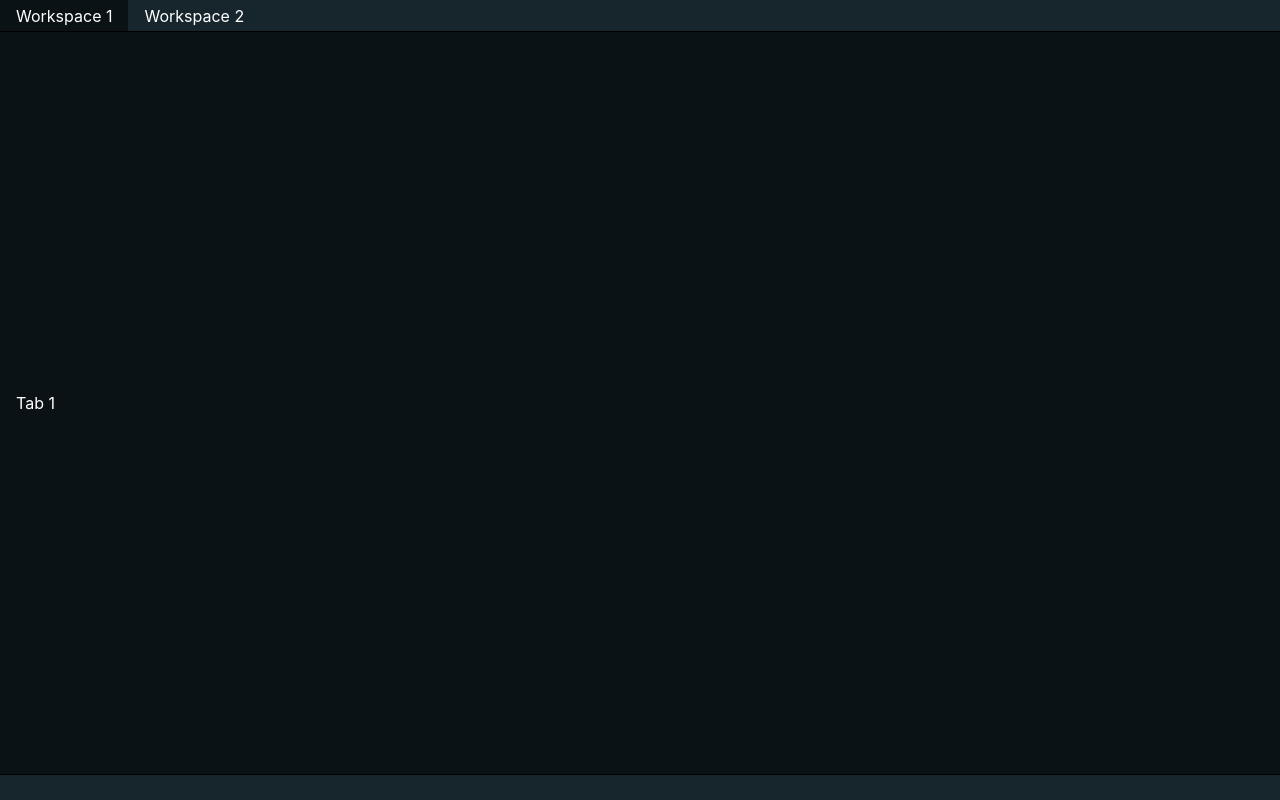
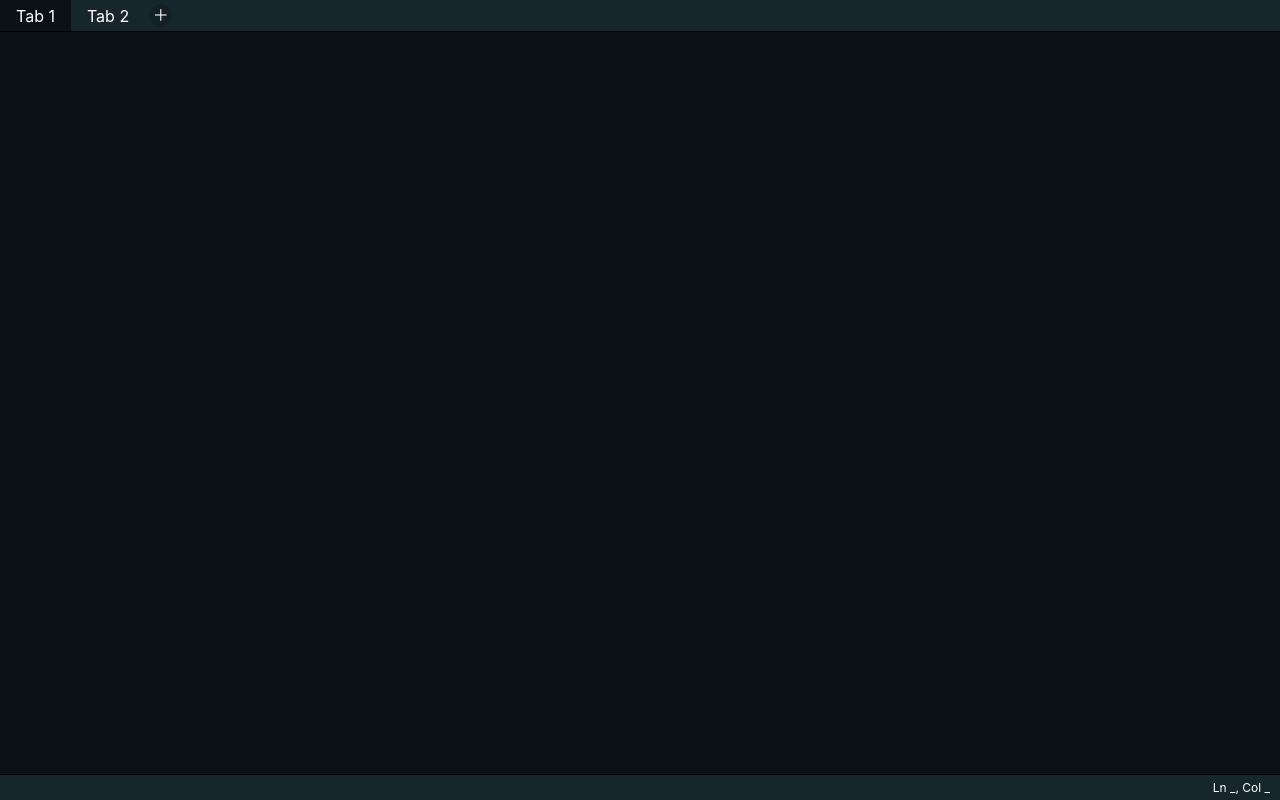
Before and after one commit to nulluser0/quikedit, a website with bundled scripts: page src/index.html in a window 1280 px wide. Built offline with nearby package versions, Linux system fonts and the light colour scheme.

Commit message:
tab system improvements

```diff
--- a/src-tauri/Cargo.toml
+++ b/src-tauri/Cargo.toml
@@ -11,7 +11,7 @@ edition = "2021"
 tauri-build = { version = "1", features = [] }
 
 [dependencies]
-tauri = { version = "1", features = [ "shell-open"] }
+tauri = { version = "1", features = [ "global-shortcut-all", "shell-open"] }
 serde = { version = "1", features = ["derive"] }
 serde_json = "1"
 
--- a/src-tauri/tauri.conf.json
+++ b/src-tauri/tauri.conf.json
@@ -14,6 +14,9 @@
       "shell": {
         "all": false,
         "open": true
+      },
+      "globalShortcut": {
+        "all": true
       }
     },
     "windows": [
--- a/src/index.html
+++ b/src/index.html
@@ -19,32 +19,35 @@
     <div>
       <div id="headerBar">
         <ul id="tabLinks">
-          <li id="tabLink" class="active" data-tab="#workspace1">Workspace 1</li>
-          <li id="tabLink" data-tab="#workspace2">Workspace 2</li>
+          <li id="tabLink" class="active" data-tab="#tab1">Tab 1</li>
+          <li id="tabLink" data-tab="#tab2">Tab 2</li>
+
+          <li id="tabNewTabButton" accesskey="control + T">＋</li>
         </ul>
       </div>
 
       <div id="mainContainer">
         <div id="tabsContents">
-          <div id="workspace1" class="active">
-            <div id="workspace-bar1" class="workspace-tab-bar">
-              <ul id="tabLinks">
-                <li id="tabLink" class="active" data-tab="#workspace1tab1">Tab 1</li>
-              </ul>
-            </div>
+          <div id="tab1">
+            <textarea class="text-input"></textarea>
           </div>
-          <div id="workspace2">
-            <div id="workspace-bar2" class="workspace-tab-bar">
-              <ul id="tabLinks">
-                <li id="tabLink" class="active" data-tab="#workspace2tab1">Tab 1a</li>
-              </ul>
-            </div>
+          <div id="tab2">
+            <textarea class="text-input"></textarea>
           </div>
         </div>
       </div>
 
       <div id="statusBar">
+        <div id="leftStatusBar">
+          <!-- Contains DIVs -->
 
+        </div>
+        <div id="rightStatusBar">
+          <!-- Contains DIVs -->
+          <div class="status-bar-item">
+            Ln _, Col _
+          </div>
+        </div>
       </div>
     </div>
   </body>
--- a/src/main.js
+++ b/src/main.js
@@ -1,5 +1,10 @@
-// const { invoke } = window.__TAURI__.tauri;
+const { invoke } = window.__TAURI__.tauri;
 
+import { register } from '@tauri-apps/api/globalShortcut';
+
+function getLineNumber(textarea, indicator) {
+  indicator.innerHTML = textarea.value.substr(0, textarea.selectionStart).split("\n").length;
+}
 
 // Main Tab System
 $(document).ready(function(){
@@ -7,9 +12,18 @@ $(document).ready(function(){
     var targetTab = $(this).data('tab');
 
     // Show/Hide Tabs
-    $(targetTab).removeAttr('hidden').siblings('#tabsContents div').attr('hidden', 'hidden');
+    $(targetTab).removeClass('hidden').siblings('#tabsContents div').addClass('hidden');
 
     // Change/remove current tab to active
     $(this).addClass('active').siblings('#tabLink').removeClass('active');
   });
+
+  $('#tabNewTabButton').on('click', function newTab(){
+    var newTab = $('<li id="tabLink"></li>').text('New Tab').data('tab', 10);
+    $('#tabNewTabButton').before(newTab);
+  })
 });
+
+await register('CommandOrControl+T', () => {
+  newTab();
+});
--- a/src/styles.css
+++ b/src/styles.css
@@ -6,6 +6,8 @@
 
   color: #ffffff;
   background-color: #0b1215;
+
+  --background-color: #0b1215;
 
   --status-bar-background-color: #17262c;
   --status-bar-hover-color: #101a1f;
@@ -70,6 +72,32 @@ body {
   background-color: var(--status-bar-select-color);
 }
 
+#tabNewTabButton {
+  display: flex;
+  height: calc(100% - 8px);
+  justify-content: center;
+  align-items: center;
+  margin: 4px;
+  cursor: pointer;
+  user-select: none;
+  border-radius: 100%;
+  background-color: #00000027;
+  aspect-ratio: 1/1;
+
+  line-height: calc(100% - 8px);
+  padding-bottom: 2px;
+  text-align: center;
+  vertical-align: middle;
+}
+
+#tabNewTabButton:hover {
+  background-color: var(--status-bar-hover-color);
+}
+
+#tabNewTabButton:active {
+  background-color: var(--status-bar-select-color);
+}
+
 #mainContainer {
   display: flex;
   position: fixed;
@@ -102,6 +130,7 @@ body {
 #statusBar {
   display: flex;
   position: fixed;
+  justify-content: space-between;
   left: 0px;
   bottom: 0px;
   height: var(--status-bar-height);
@@ -111,3 +140,38 @@ body {
   border-top-width: 1px;
   border-top-style: solid;
 }
+
+#leftStatusBar {
+  display: flex;
+  justify-content: left;
+}
+
+#rightStatusBar {
+  display: flex;
+  justify-content: right;
+}
+
+.status-bar-item {
+  display: flex;
+  padding: 2px 10px;
+  align-items: center;
+  justify-content: center;
+  user-select: none;
+  cursor: pointer;
+  font-size: 12px;
+}
+
+.status-bar-item:hover {
+  background-color: var(--status-bar-hover-color);
+}
+
+.text-input {
+  background-color: transparent;
+  width: 100%;
+  height: 100%;
+  border: none;
+  color: white;
+  resize: none;
+  outline: 0;
+  padding: 20px;
+}
```
